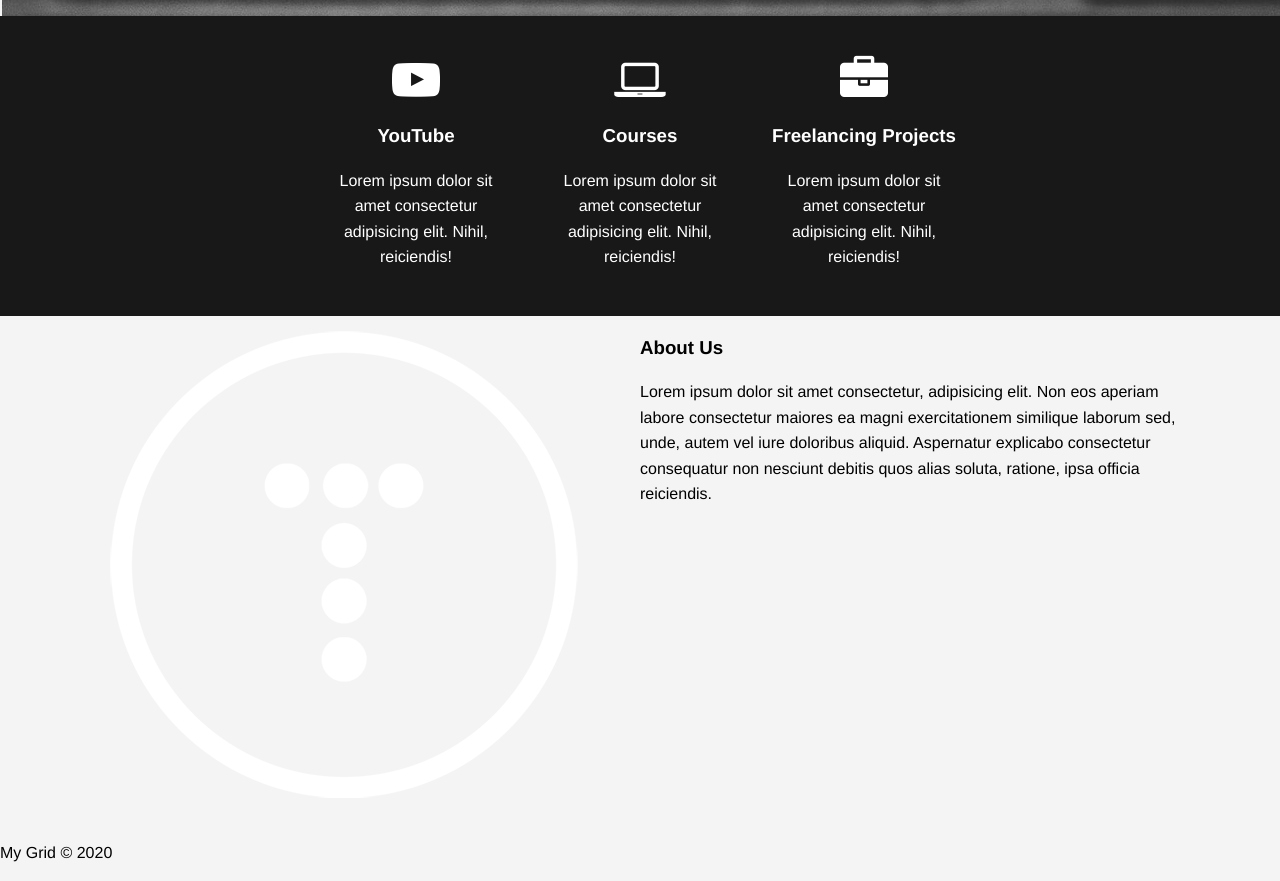
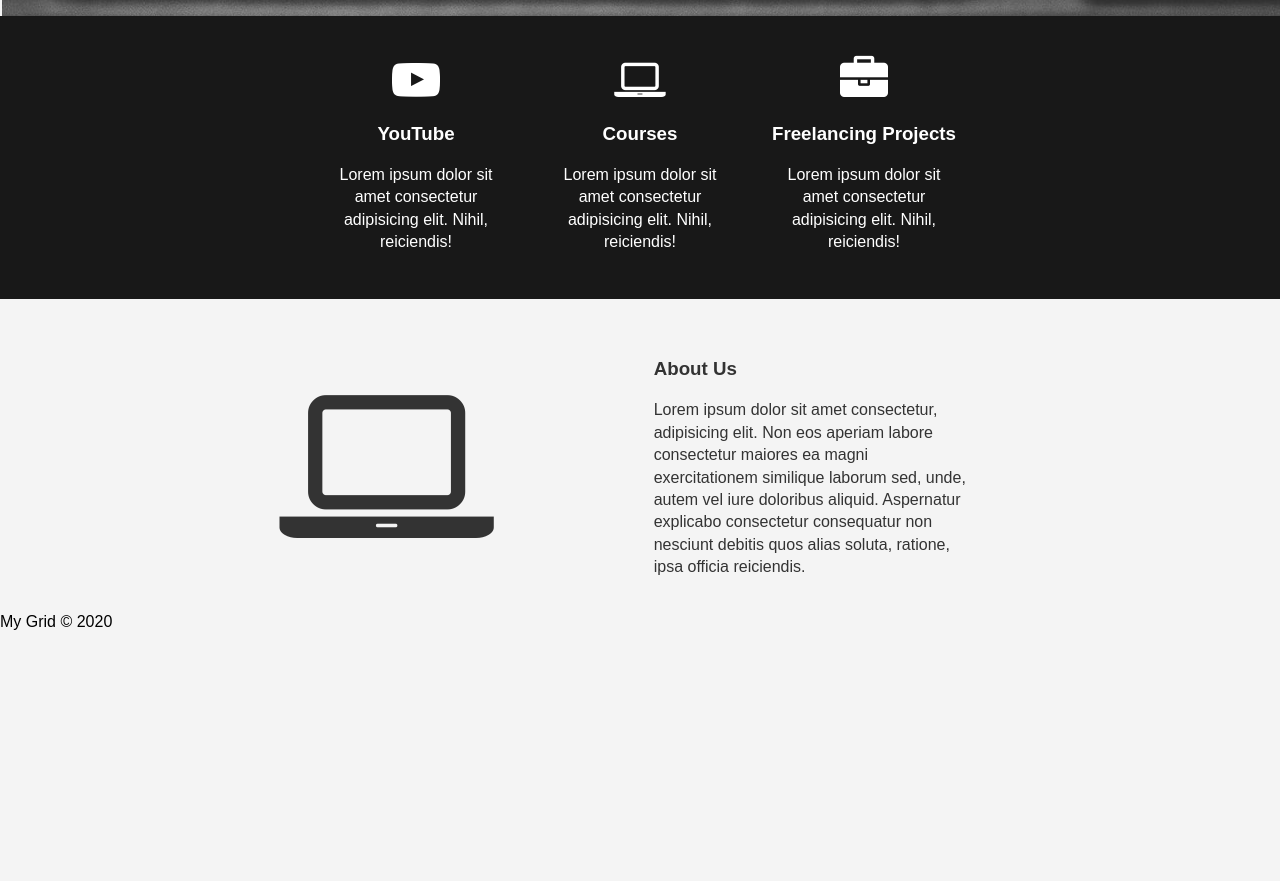
Before and after one commit to ashavakkattil/Day4-GridLandingPage, a plain HTML site: page home.html in a window 1280 px wide. Shown: the part 834-1715 px from the top of the page. After the commit the page ends 1483 px from the top, so only its background shows below. Drawn offline with Linux system fonts and the light colour scheme.

Commit message:
About Us page css - v1

```diff
--- a/css/style.css
+++ b/css/style.css
@@ -1,8 +1,8 @@
 body {
   background: #f4f4f4;
   font-size: 16px;
-  line-height: 1.6em;
-  font-family: Helvetica, sans-serif;
+  line-height: 1.4em;
+  font-family: Arial, Helvetica, sans-serif;
   margin: 0px;
 }
 .container {
@@ -62,8 +62,25 @@ body {
 /* About Us section styling */
 .about {
   display: grid;
-  grid-template-columns: 3fr 3fr;
+  grid-template-columns: 0.75fr 1fr;
+  grid-gap: 10em;
+  grid-auto-rows: auto;
+  align-items: center;
+  padding-top: 40px;
+  color: #333333;
 }
+
+.aboutImage {
+  justify-self: end;
+}
+.aboutImage .fa-laptop {
+  font-size: 200px;
+}
+#aboutUs .description {
+  justify-self: start;
+  max-width: 60%;
+}
+/* Responsive webpage style */
 
 @media (max-width: 760px) {
   #showcase {
@@ -81,7 +98,8 @@ body {
   #showcase img {
     width: 120px;
   }
-  #companyDetails .details {
+  #companyDetails .details,
+  .about {
     display: block;
     max-width: 100%;
     text-align: center;
@@ -90,4 +108,7 @@ body {
     padding: 15px 0px;
     border-bottom: 1px #eeeeee dashed;
   }
+  #aboutUs .description {
+    max-width: 100%;
+  }
 }
--- a/home.html
+++ b/home.html
@@ -5,7 +5,7 @@
     <meta charset="UTF-8">
     <meta name="viewport" content="width=device-width, initial-scale=1.0">
     <meta http-equiv="X-UA-Compatible" content="ie=edge">
-    <link rel="stylesheet"  href="https://cdnjs.cloudflare.com/ajax/libs/font-awesome/4.7.0/css/font-awesome.min.css">
+    <link rel="stylesheet" href="https://cdnjs.cloudflare.com/ajax/libs/font-awesome/4.7.0/css/font-awesome.min.css">
     <link rel="stylesheet" href="./css/style.css">
     <title>My Grid Home</title>
 </head>
@@ -39,7 +39,7 @@
     </section>
     <section id="aboutUs">
         <div class="container about">
-            <div class="aboutImage"> <img src="./images/logo.png" alt="">
+            <div class="aboutImage"> <i class="fa fa-laptop"></i>
             </div>
             <div class="description">
                 <h3>About Us</h3>
```
